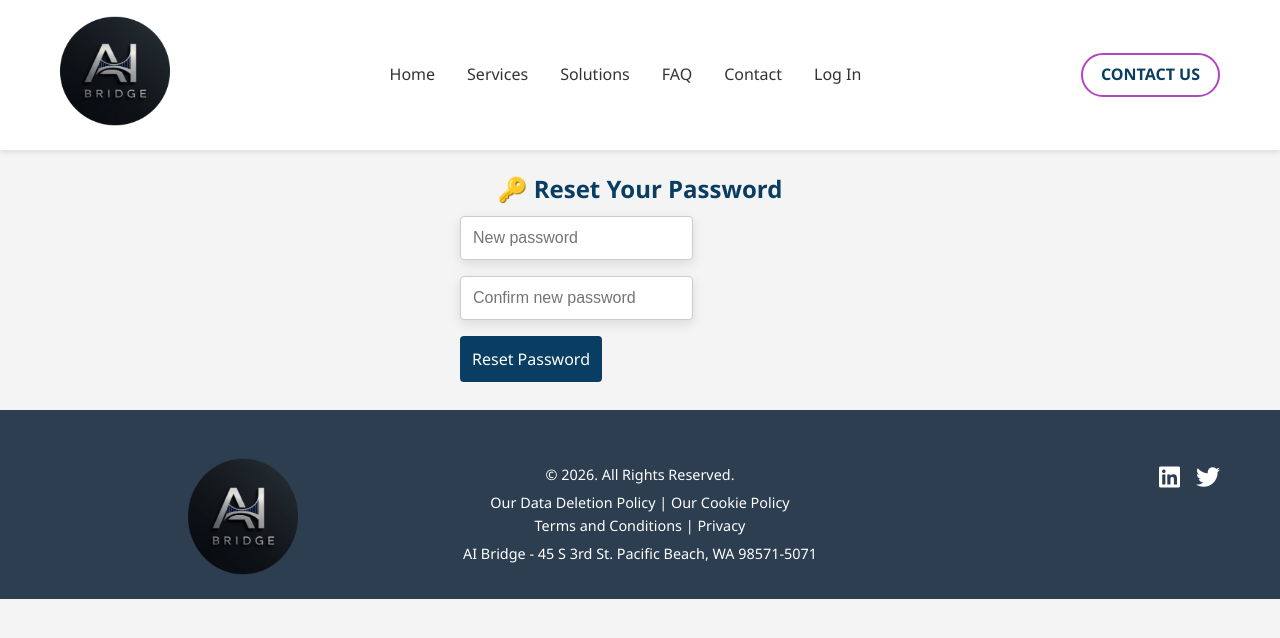
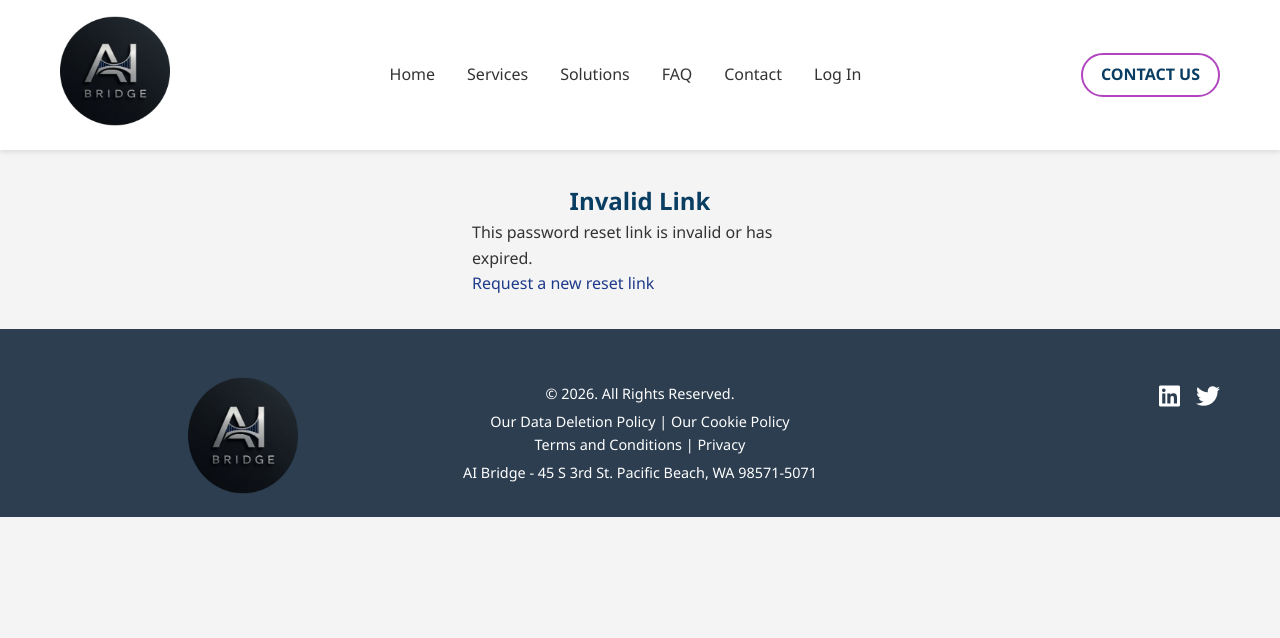
Before and after one commit to KeithBonarrigo/agent-frontend-react-dev, a React (Vite) app: page /password-reset/confirm in a window 1280 px wide. Shown: the top 638 px of the page. Built offline with nearby package versions, Linux system fonts and the light colour scheme.

Commit message:
adding adjustments to password reset

```diff
--- a/src/Pages/PasswordResetConfirm.jsx
+++ b/src/Pages/PasswordResetConfirm.jsx
@@ -1,73 +1,119 @@
+// pages/PasswordResetConfirm.jsx
 import { useState } from "react";
-import { useSearchParams, useNavigate } from "react-router-dom";
-import axios from "axios";
+import { useSearchParams, Link, useNavigate } from "react-router-dom";
 
-const BACKEND_URL =
-  import.meta.env.VITE_BACKEND_URL || window.BACKEND_URL || "http://localhost:8000";
+const API_URL = import.meta.env.VITE_API_URL || "http://localhost:3000";
 
 export default function PasswordResetConfirm() {
-  const [params] = useSearchParams();
-  const token = params.get("token");
+  const [searchParams] = useSearchParams();
   const navigate = useNavigate();
 
-  const [newPassword, setNewPassword] = useState("");
-  const [confirm, setConfirm] = useState("");
+  const token = searchParams.get("token");
+  const email = searchParams.get("email");
+
+  const [password, setPassword] = useState("");
+  const [confirmPassword, setConfirmPassword] = useState("");
   const [error, setError] = useState("");
-  const [success, setSuccess] = useState("");
+  const [success, setSuccess] = useState(false);
+  const [loading, setLoading] = useState(false);
 
-  const validatePassword = (pwd) =>
-    pwd.length >= 12 &&
-    /[A-Za-z]/.test(pwd) &&
-    /\d/.test(pwd) &&
-    /[!@#$%^&*(),.?":{}|<>]/.test(pwd);
+  if (!token || !email) {
+    return (
+      <div className="container" style={{ maxWidth: 400, margin: "auto", padding: "2em" }}>
+        <h2>Invalid Link</h2>
+        <p>This password reset link is invalid or has expired.</p>
+        <Link to="/password-reset/request" style={{ color: "#1e3a8a" }}>
+          Request a new reset link
+        </Link>
+      </div>
+    );
+  }
 
-  const handleSubmit = async () => {
+  const handleSubmit = async (e) => {
+    e.preventDefault();
     setError("");
-    if (!token) {
-      setError("Missing reset token.");
+
+    if (password !== confirmPassword) {
+      setError("Passwords don't match");
       return;
     }
 
-    if (newPassword !== confirm) {
-      setError("Passwords do not match.");
+    if (password.length < 6) {
+      setError("Password must be at least 6 characters");
       return;
     }
 
-    if (!validatePassword(newPassword)) {
-      setError("Password must be at least 12 characters and include letters, numbers, and symbols.");
-      return;
-    }
+    setLoading(true);
 
     try {
-        const res = await axios.post(`${BACKEND_URL}/password-reset/confirm`, {
-        token,
-        new_password: newPassword,
+      const res = await fetch(`${API_URL}/api/password-reset/confirm`, {
+        method: "POST",
+        headers: { "Content-Type": "application/json" },
+        body: JSON.stringify({ email, token, newPassword: password }),
       });
-      setSuccess(res.data.message);
+
+      const data = await res.json();
+
+      if (!res.ok) {
+        setError(data.error || "Failed to reset password");
+        return;
+      }
+
+      setSuccess(true);
       setTimeout(() => navigate("/login"), 3000);
     } catch (err) {
-      setError(err.response?.data?.error || "Error resetting password.");
+      console.error("Password reset error:", err);
+      setError("Server error. Please try again.");
+    } finally {
+      setLoading(false);
     }
   };
 
+  if (success) {
+    return (
+      <div className="container" style={{ maxWidth: 400, margin: "auto", padding: "2em" }}>
+        <h2 style={{ color: "green" }}>✅ Password Reset!</h2>
+        <p>Your password has been updated successfully.</p>
+        <p>Redirecting to login...</p>
+      </div>
+    );
+  }
+
   return (
-    <div style={{ maxWidth: 400, margin: "auto", padding: 20 }}>
-      <h2>🔑 Reset Your Password</h2>
-      <input
-        type="password"
-        placeholder="New password"
-        value={newPassword}
-        onChange={(e) => setNewPassword(e.target.value)}
-      />
-      <input
-        type="password"
-        placeholder="Confirm new password"
-        value={confirm}
-        onChange={(e) => setConfirm(e.target.value)}
-      />
-      <button onClick={handleSubmit}>Reset Password</button>
-      {success && <p style={{ color: "green" }}>{success}</p>}
-      {error && <p style={{ color: "red" }}>{error}</p>}
+    <div className="container" style={{ maxWidth: 400, margin: "auto", padding: "2em" }}>
+      <h2>Set New Password</h2>
+      <p style={{ color: "#666" }}>Enter your new password below.</p>
+
+      <form onSubmit={handleSubmit}>
+        <input
+          type="password"
+          placeholder="New Password"
+          required
+          value={password}
+          onChange={(e) => setPassword(e.target.value)}
+          style={{ width: "100%", padding: "10px", marginBottom: "1em" }}
+        />
+
+        <input
+          type="password"
+          placeholder="Confirm New Password"
+          required
+          value={confirmPassword}
+          onChange={(e) => setConfirmPassword(e.target.value)}
+          style={{ width: "100%", padding: "10px", marginBottom: "1em" }}
+        />
+
+        {error && <p style={{ color: "red" }}>{error}</p>}
+
+        <button
+          className="btn"
+          type="submit"
+          disabled={loading}
+          style={{ width: "100%" }}
+        >
+          {loading ? "Resetting..." : "Reset Password"}
+        </button>
+      </form>
     </div>
   );
 }
--- a/src/Pages/PasswordResetRequest.jsx
+++ b/src/Pages/PasswordResetRequest.jsx
@@ -1,51 +1,86 @@
+// pages/PasswordResetRequest.jsx
 import { useState } from "react";
+import { Link } from "react-router-dom";
 
-const BACKEND_URL = import.meta.env.VITE_BACKEND_URL || import.meta.env.BACKEND_URL || "http://localhost:8000";
+const API_URL = import.meta.env.VITE_API_URL || "http://localhost:3000";
 
 export default function PasswordResetRequest() {
   const [email, setEmail] = useState("");
-  const [status, setStatus] = useState("");
+  const [submitted, setSubmitted] = useState(false);
   const [error, setError] = useState("");
+  const [loading, setLoading] = useState(false);
 
   const handleSubmit = async (e) => {
     e.preventDefault();
-    setStatus("");
     setError("");
+    setLoading(true);
 
     try {
-      const res = await fetch(`${BACKEND_URL}/password-reset/request`, {
+      const res = await fetch(`${API_URL}/api/password-reset/request`, {
         method: "POST",
         headers: { "Content-Type": "application/json" },
         body: JSON.stringify({ email }),
       });
 
       const data = await res.json();
+
       if (!res.ok) {
-        setError(data.error || "Something went wrong.");
-      } else {
-        setStatus(data.message);
+        setError(data.error || "Failed to send reset email");
+        return;
       }
+
+      setSubmitted(true);
     } catch (err) {
-      console.error("Error:", err);
-      setError("Server error.");
+      console.error("Password reset error:", err);
+      setError("Server error. Please try again.");
+    } finally {
+      setLoading(false);
     }
   };
 
+  if (submitted) {
+    return (
+      <div className="container" style={{ maxWidth: 400, margin: "auto", padding: "2em" }}>
+        <h2>Check Your Email</h2>
+        <p>If an account exists for <strong>{email}</strong>, you'll receive a password reset link shortly.</p>
+        <p style={{ color: "#666", fontSize: "14px" }}>
+          Don't see it? Check your spam folder.
+        </p>
+        <Link to="/login" style={{ color: "#1e3a8a" }}>← Back to Login</Link>
+      </div>
+    );
+  }
+
   return (
     <div className="container" style={{ maxWidth: 400, margin: "auto", padding: "2em" }}>
-      <h2>🔐 Password Reset</h2>
+      <h2>Reset Password</h2>
+      <p style={{ color: "#666" }}>Enter your email and we'll send you a reset link.</p>
+
       <form onSubmit={handleSubmit}>
         <input
           type="email"
-          placeholder="Enter your email"
+          placeholder="Email"
+          required
           value={email}
           onChange={(e) => setEmail(e.target.value)}
-          required
+          style={{ width: "100%", padding: "10px", marginBottom: "1em" }}
         />
-        <button className="btn" type="submit">Send Reset Link</button>
+
+        {error && <p style={{ color: "red" }}>{error}</p>}
+
+        <button
+          className="btn"
+          type="submit"
+          disabled={loading}
+          style={{ width: "100%" }}
+        >
+          {loading ? "Sending..." : "Send Reset Link"}
+        </button>
       </form>
-      {status && <p style={{ color: "green" }}>{status}</p>}
-      {error && <p style={{ color: "red" }}>{error}</p>}
+
+      <div style={{ marginTop: "1em" }}>
+        <Link to="/login" style={{ color: "#1e3a8a" }}>← Back to Login</Link>
+      </div>
     </div>
   );
 }
```
